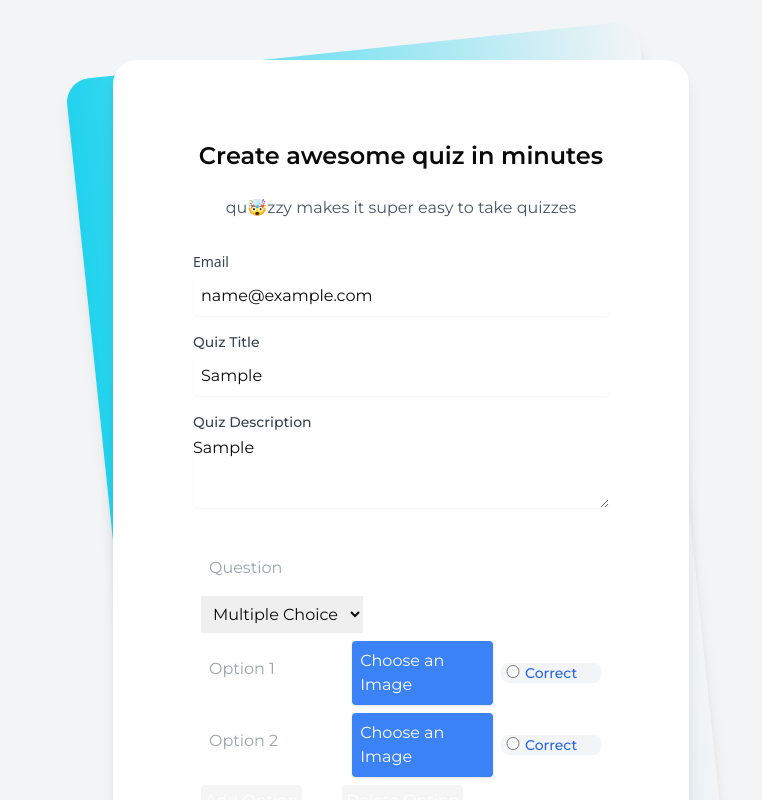
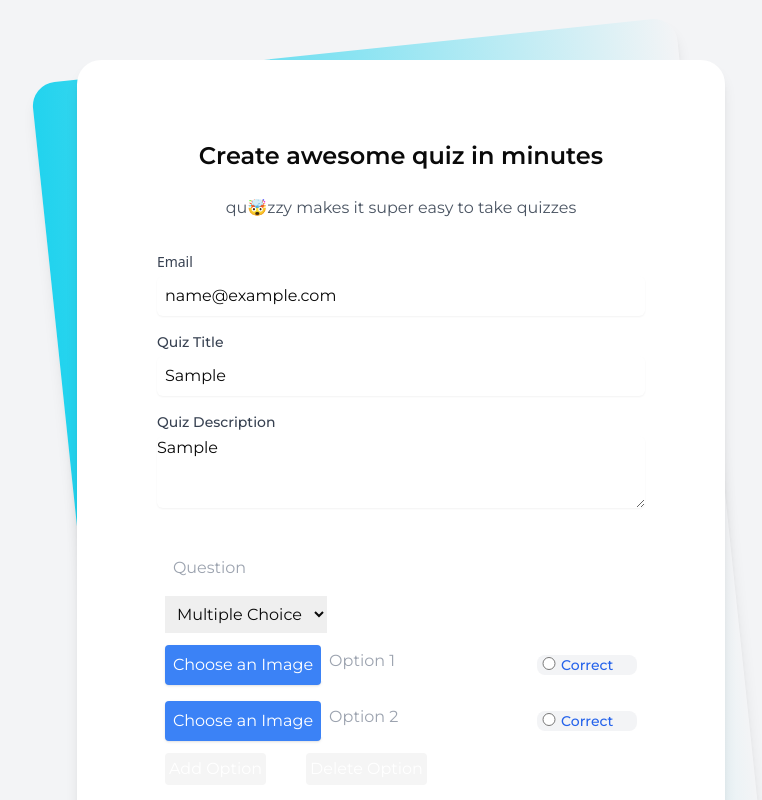
Before and after one commit to FaheemOnHub/Quizzy, a React (Vite) app: page /interface in a window 1280 px wide. Both pictures are taken after typing "name@example.com", "Sample", "Sample" into the empty fields and a click on the button "Add Question". Shown: the top 800 px of the page, without its empty margins (239-1001 px from the left). Built offline with nearby package versions, Linux system fonts and the light colour scheme.

Commit message:
image url successfully added in req object

```diff
--- a/src/Components/Home.jsx
+++ b/src/Components/Home.jsx
@@ -148,10 +148,10 @@
   };
   return (
     <div className=" bg-gray-100 py-6 flex flex-col justify-center sm:py-12">
-      <div className="relative py-3 sm:max-w-xl sm:mx-auto">
+      <div className="relative py-3 sm:max-w-4xl sm:mx-auto">
         <div className="absolute inset-0 bg-gradient-to-r from-cyan-400 to-light-blue-500 shadow-lg transform -skew-y-6 sm:skew-y-0 sm:-rotate-6 sm:rounded-3xl"></div>
         <div className="relative px-4 py-10 bg-white shadow-lg sm:rounded-3xl sm:p-20">
-          <div className="max-w-md mx-auto">
+          <div className=" mx-auto">
             <h1 className="text-2xl font-semibold text-center mb-6 font-montserrat">
               Create awesome quiz in minutes
             </h1>
--- a/src/Components/ImageInput.jsx
+++ b/src/Components/ImageInput.jsx
@@ -1,12 +1,22 @@
-import React, { useState } from "react";
+import React, { useEffect, useState } from "react";
 
-const ImageInput = () => {
+const ImageInput = ({ id, onImageAdd }) => {
   const [image, setImage] = useState(null);
-
+  useEffect(() => {
+    //as there was a immediate need to update onImageAdd , so if we directly use setState and update it will result in stale state , as useStates are updated asynchronously
+    onImageAdd(id, "image", image);
+  }, [image]);
   const handleImageChange = (event) => {
     const file = event.target.files[0];
     if (file) {
-      setImage(URL.createObjectURL(file));
+      const imageUrl = URL.createObjectURL(file);
+
+      setImage((prevImage) => {
+        if (prevImage) {
+          URL.revokeObjectURL(prevImage); //createObjectUrl creates a reference to the browser's memory and this reference is not automatically removed or replaced , so you need to remove it urself incase to prevent memory leakage
+        }
+        return imageUrl;
+      });
     }
   };
 
@@ -15,13 +25,13 @@
   };
 
   return (
-    <div className="flex  items-center  rounded-lg w-full mx-auto">
+    <div className="flex  items-center  rounded-lg  mx-auto">
       {image ? (
         <div className="relative">
           <img
             src={image}
             alt="Uploaded Preview"
-            className="w-full h-24 object-cover rounded-lg"
+            className="max-w-[72px] h-24 object-cover rounded-lg"
           />
           <button
             onClick={handleClearImage}
--- a/src/Components/QuestionForm.jsx
+++ b/src/Components/QuestionForm.jsx
@@ -50,7 +50,8 @@
         <div>
           {question.options.map((option, optionIndex) => {
             return (
-              <div className="flex items-center mb-2 mx-auto">
+              <div className="flex items-center mb-2 mx-auto ">
+                <ImageInput id={optionIndex} onImageAdd={handleOptionChange} />
                 <input
                   type="text"
                   key={optionIndex}
@@ -59,34 +60,11 @@
                   onChange={(e) =>
                     handleOptionChange(optionIndex, "text", e.target.value)
                   }
-                  className="w-full p-2 mb-2 font-montserrat"
+                  className=" p-2 mb-2 font-montserrat"
                 />
-                <ImageInput />
-                {/* <label
-                  class="w-full border rounded-md p-2 mb-2 ml-2 font-montserrat"
-                  for={optionIndex + "img"}
-                >
-                  Add Media
-                </label>
-                <input
-                  type="file"
-                  id={optionIndex + "img"}
-                  accept="image/*"
-                  key={optionIndex + "img"}
-                  placeholder={"Add Media"}
-                  onChange={(e) =>
-                    handleOptionChange(
-                      optionIndex,
-                      "image",
-                      e.target.files[0]
-                        ? URL.createObjectURL(e.target.files[0])
-                        : null
-                    )
-                  }
-                  className="hidden"
-                /> */}
+
                 <div className="flex items-center justify-center">
-                  <label className="ml-2 text-sm font-medium font-mon text-blue-600 bg-gray-100 border-gray-300 focus:ring-blue-500 min-w-[100px] rounded-lg ">
+                  <label className="ml-2 text-sm font-medium font-montserrat text-blue-600 bg-gray-100 border-gray-300 focus:ring-blue-500 min-w-[100px] rounded-lg ">
                     <input
                       type="radio"
                       name={`correct-answer-${index}`}
```
